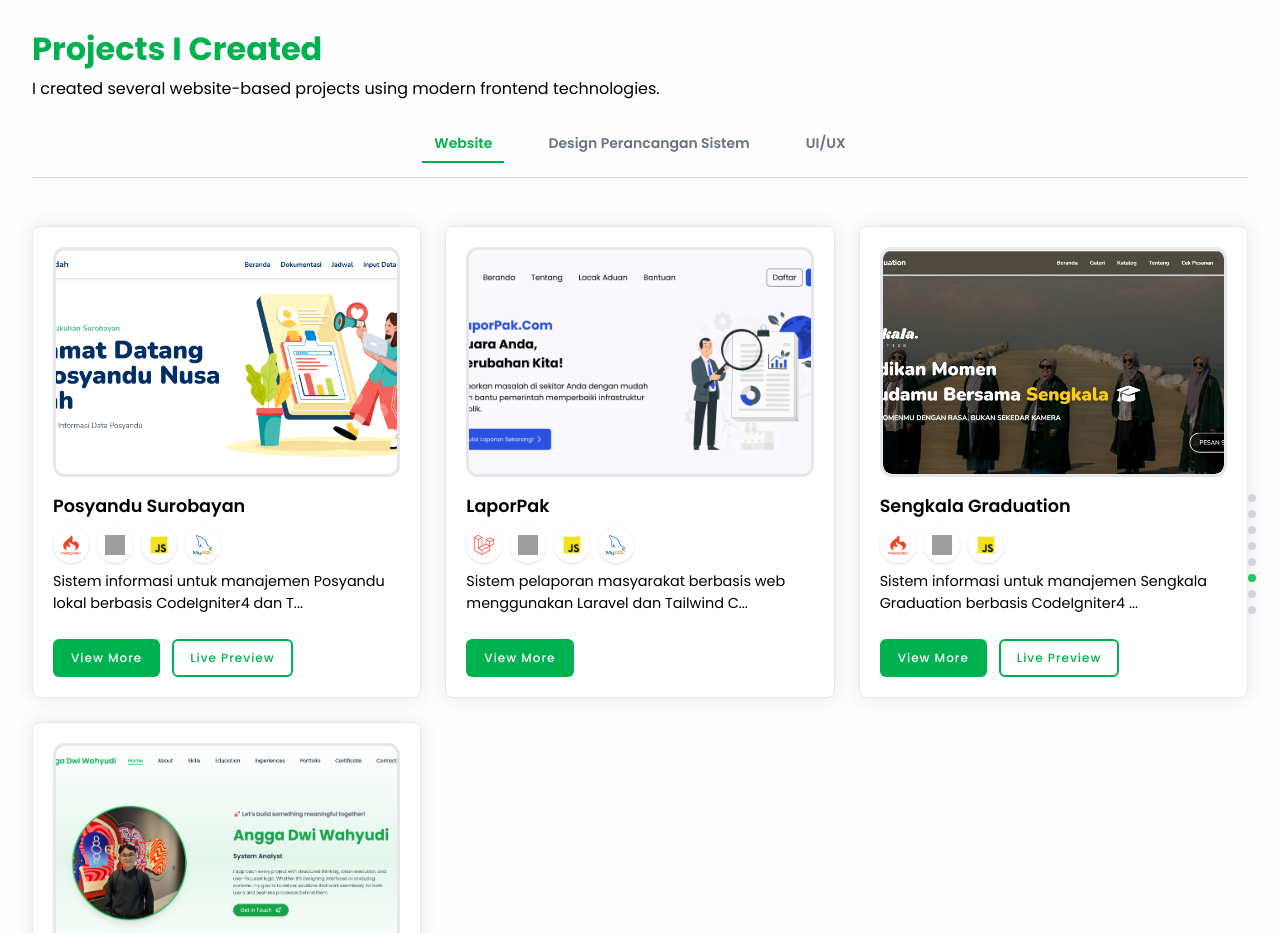
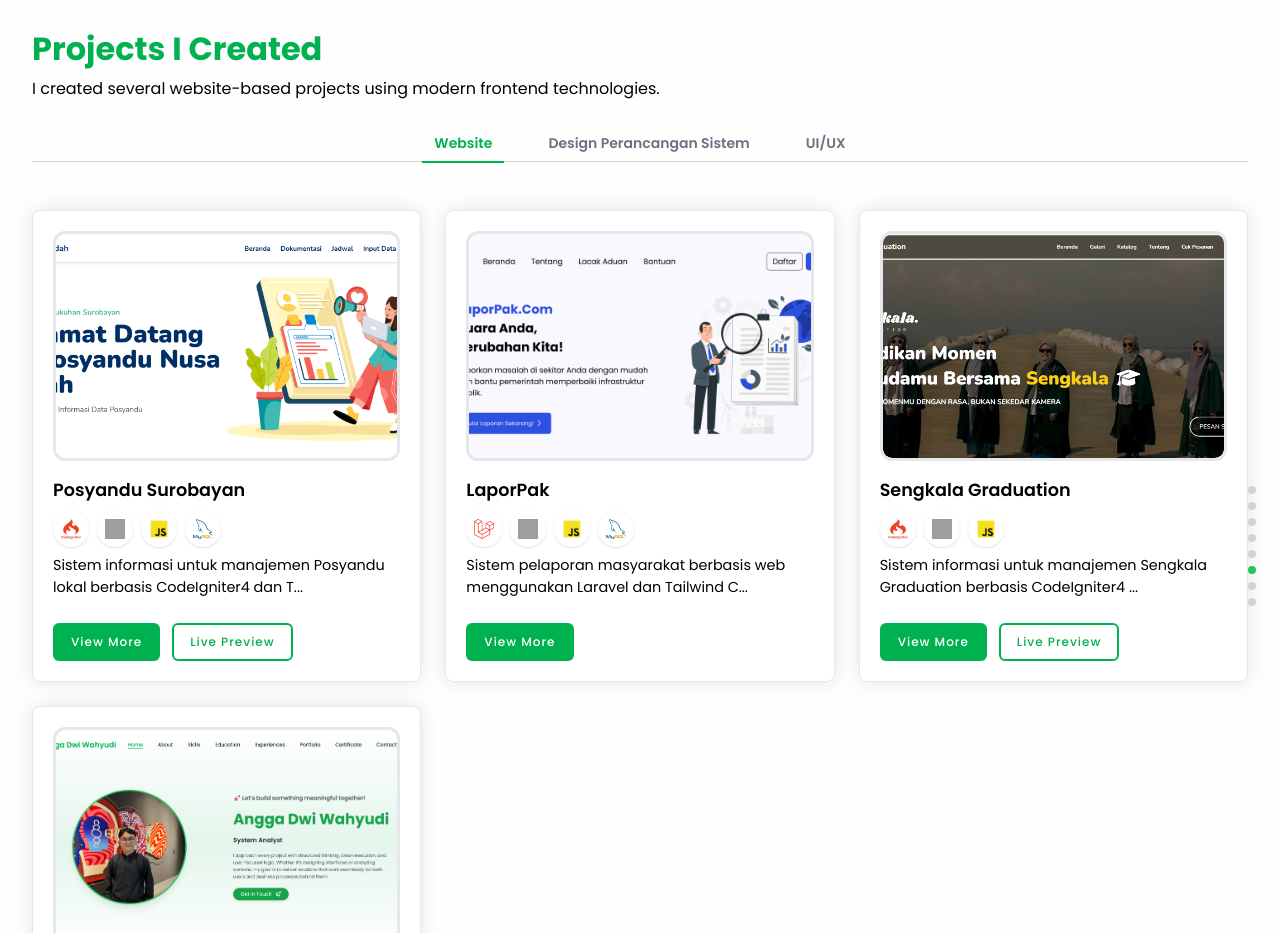
Before and after one commit to anggawhy1/my, a Next.js app: page / in a window 1280 px wide. Shown: the part 4160-5093 px from the top of the page. Built offline with nearby package versions, Linux system fonts and the light colour scheme; grey boxes are pictures that could not be loaded.

Commit message:
update tab bar porto

```diff
--- a/sections/Portfolio.jsx
+++ b/sections/Portfolio.jsx
@@ -95,7 +95,7 @@ function Portfolio() {
         <SectionSubtitle>Projects I Created</SectionSubtitle>
         <SectionDescription>{categoryDescriptions[activeCategory]}</SectionDescription>
 
-        <div className="flex flex-wrap justify-center mt-8 mb-12 gap-4 sm:gap-8 border-b border-gray-300 pb-4">
+        <div className="flex justify-center mt-8 mb-12 gap-8 border-b border-gray-300">
           {categories.map((cat) => (
             <button
               key={cat}
```
